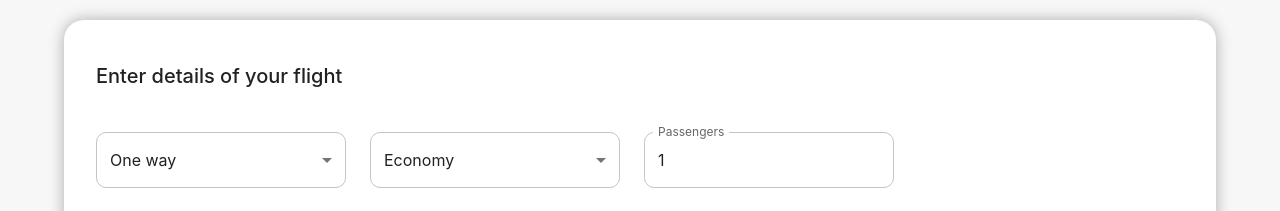
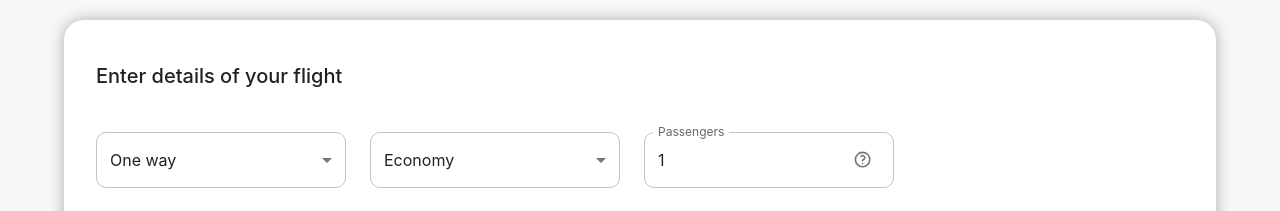
Before and after one commit to alisherkhan98/frintend-final-project, a React (Create React App) app: page / in a window 1280 px wide. Shown: the part 820-1031 px from the top of the page. Built offline with nearby package versions, Linux system fonts and the light colour scheme; no server answers.

Commit message:
added info in passenger input

```diff
--- a/src/components/Calculator.js
+++ b/src/components/Calculator.js
@@ -12,6 +12,10 @@ import {
   Select,
   MenuItem,
   Stack,
+  InputAdornment,
+  FormControl,
+  Tooltip,
+  IconButton,
 } from "@mui/material";
 // custom hooks
 import UseLoadList from "../custom hooks/UseLoadList";
@@ -19,6 +23,8 @@ import UseFetchFootprint from "../custom hooks/UseFetchFootprint";
 // redux
 import { useDispatch, useSelector } from "react-redux";
 import { setIsFetchingFootprint } from "../redux/features/flightDataSlice";
+// icons
+import { TbHelp } from "react-icons/tb";
 
 function Calculator() {
   const dispatch = useDispatch();
@@ -42,6 +48,7 @@ function Calculator() {
     roundTrip: "one_way",
     passengers: 1,
   });
+  const [tooltipOpen, setTooltipOpen] = React.useState(false);
 
   // load airports list with api call
   const airportsList = UseLoadList();
@@ -151,13 +158,38 @@ function Calculator() {
             </Select>
 
             {/* passengers */}
+
             <TextField
-              inputProps={{ inputMode: "numeric", pattern: "[0-9]*" }}
+              sx={{ minWidth: "120px", width: "30%", maxWidth: "250px" }}
+              inputProps={{
+                inputMode: "numeric",
+                pattern: "[0-9]*",
+              }}
+              InputProps={{
+                endAdornment: (
+                  <InputAdornment position="end">
+                    <Tooltip
+                      title="The average aircraft has 138 seats"
+                      open={tooltipOpen}
+                    >
+                      <IconButton
+                        onClick={() => {
+                          setTooltipOpen(true);
+                          setTimeout(() => {
+                            setTooltipOpen(false);
+                          }, 1500);
+                        }}
+                      >
+                        <TbHelp size="1.2rem" />
+                      </IconButton>
+                    </Tooltip>
+                  </InputAdornment>
+                ),
+              }}
               value={details.passengers}
               name="passengers"
               onChange={handleChange}
               label="Passengers"
-              sx={{ minWidth: "120px", width: "30%", maxWidth: "250px" }}
               // in case of error
               error={formError.passengers}
               helperText={formError.passengers && "Please enter a number > 0"}
```
